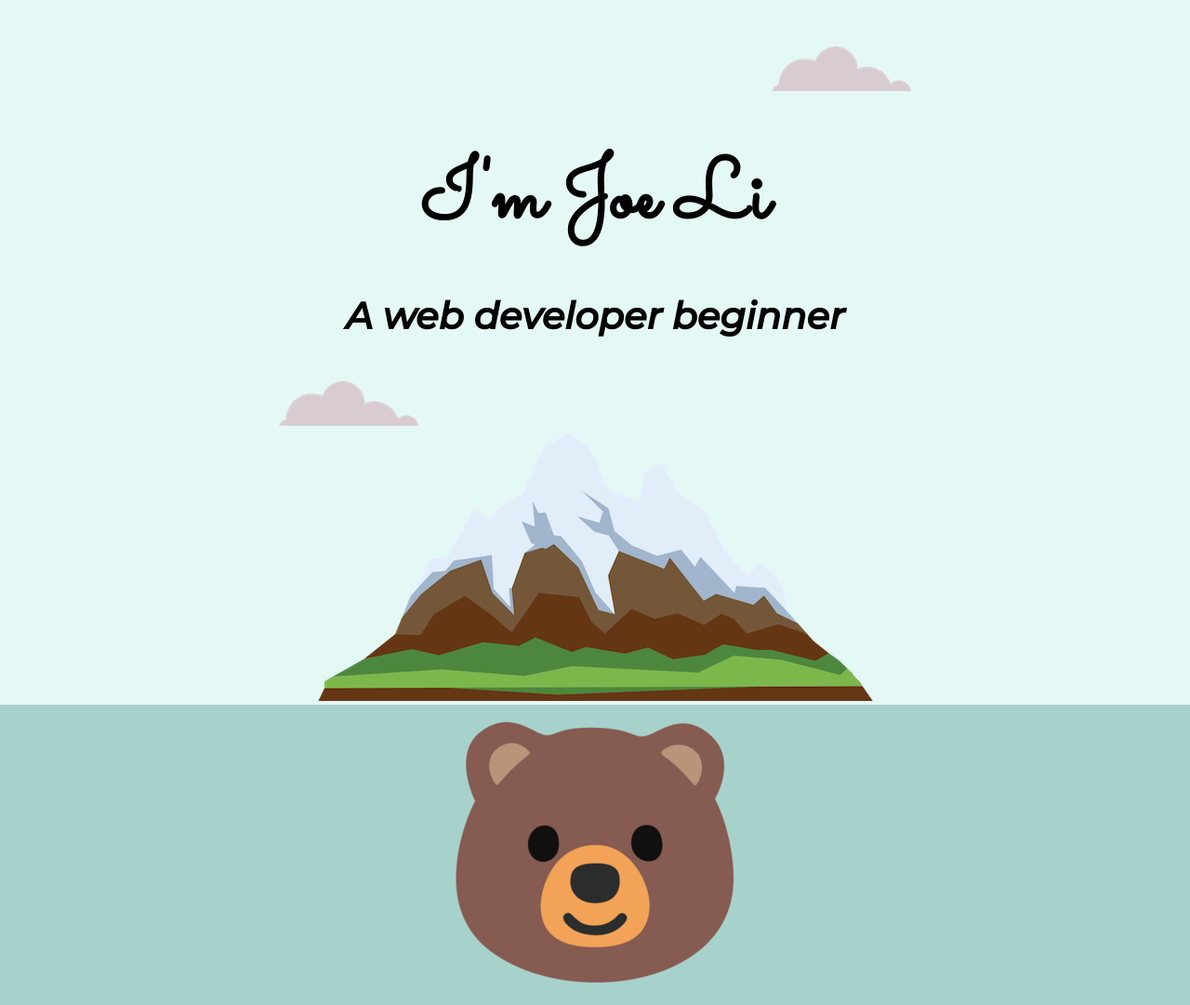
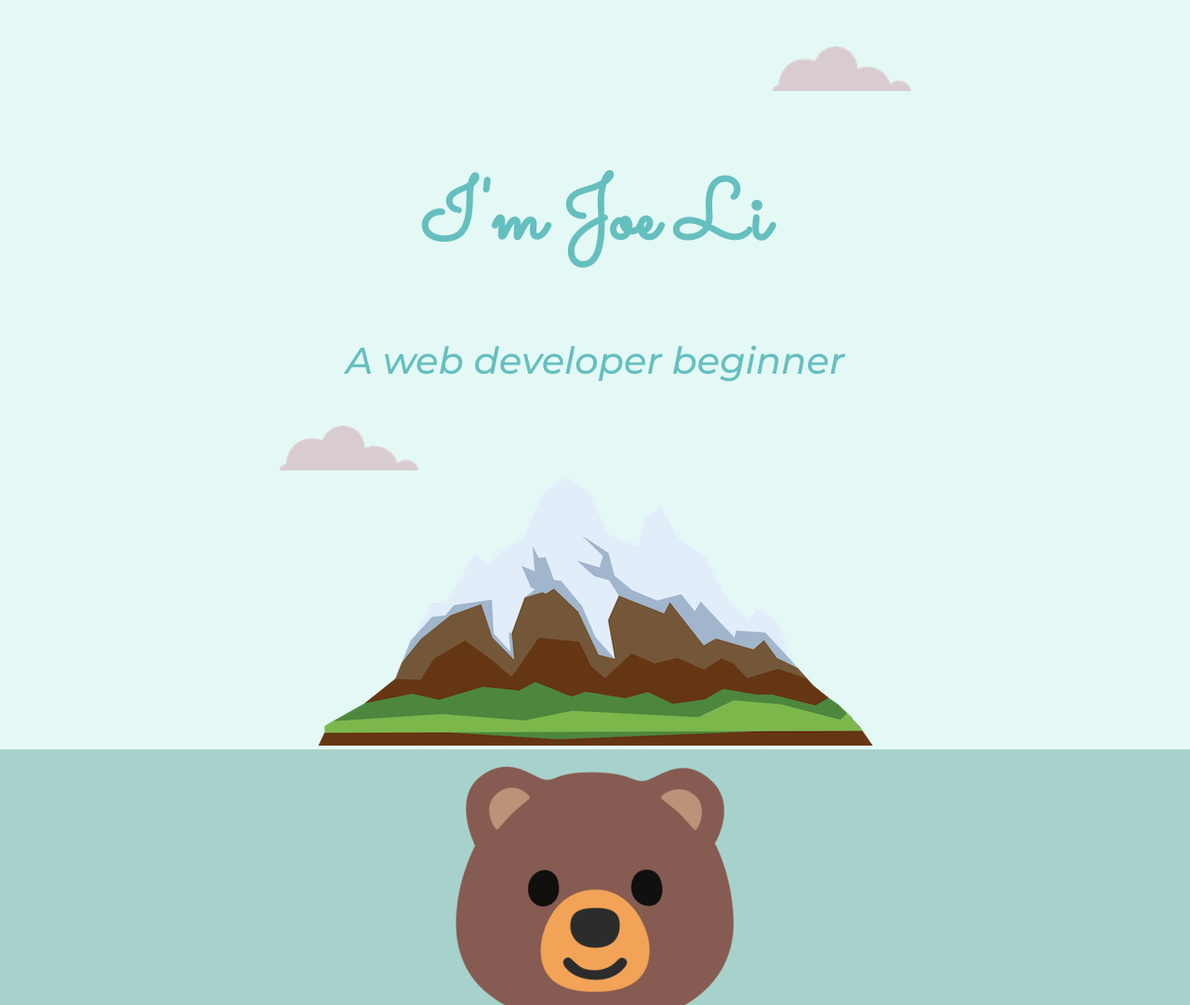
Before and after one commit to yuetbear/Bluebear-1st-website, a plain HTML site: page index.html in a window 1280 px wide. Shown: the top 1081 px of the page at 93% size. Drawn offline with Linux system fonts and the light colour scheme.

Commit message:
css update

```diff
--- a/css/styles.css
+++ b/css/styles.css
@@ -10,11 +10,13 @@ h1 {
   margin: 50px auto 0 auto;
   font-family: 'Sacramento', cursive;
   font-size: 562%;
-
+  color: #66bfbf;
+  line-height: 2;
 }
-
 H2{
     font-family: "Montserrat", sans-serif;
+    color: #66bfbf;
+    font-weight: normal;
 }
 
 h3{
```
